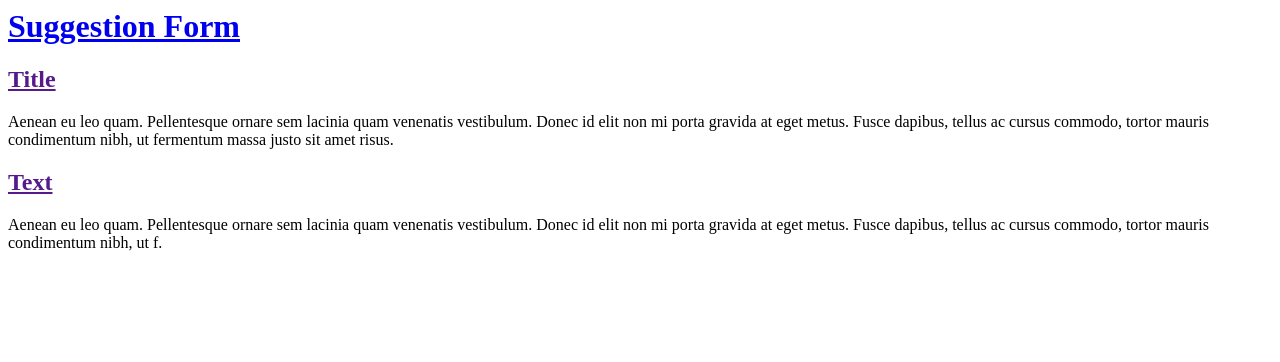
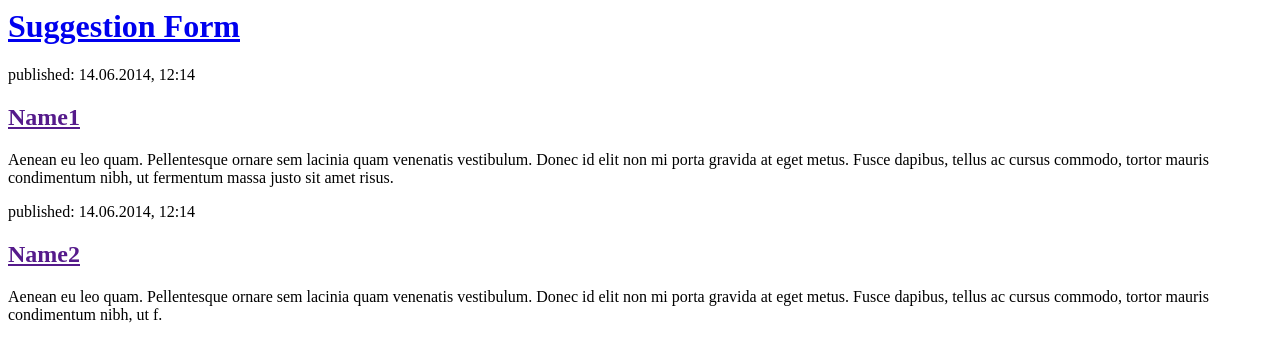
Before and after one commit to AngelineZeng/django-practice, a Python web app: template polls/templates/polls/suggestions.html in a window 1280 px wide. Shown: the top 362 px of the page. Run offline with Jinja, Linux system fonts and the light colour scheme; the template is opened without the code that fills it, so the values that code supplies are empty.

Commit message:
added html

```diff
--- a/polls/templates/polls/suggestions.html
+++ b/polls/templates/polls/suggestions.html
@@ -8,12 +8,14 @@
         </div>
 
         <div>
-            <h2><a href="">Title</a></h2>
+            <p>published: 14.06.2014, 12:14</p>
+            <h2><a href="">Name1</a></h2>
             <p>Aenean eu leo quam. Pellentesque ornare sem lacinia quam venenatis vestibulum. Donec id elit non mi porta gravida at eget metus. Fusce dapibus, tellus ac cursus commodo, tortor mauris condimentum nibh, ut fermentum massa justo sit amet risus.</p>
         </div>
 
         <div>
-            <h2><a href="">Text</a></h2>
+            <p>published: 14.06.2014, 12:14</p>
+            <h2><a href="">Name2</a></h2>
             <p>Aenean eu leo quam. Pellentesque ornare sem lacinia quam venenatis vestibulum. Donec id elit non mi porta gravida at eget metus. Fusce dapibus, tellus ac cursus commodo, tortor mauris condimentum nibh, ut f.</p>
         </div>
     </body>
```
Also changed, not shown: polls/models.py (+8 -0 lines), db.sqlite3.
